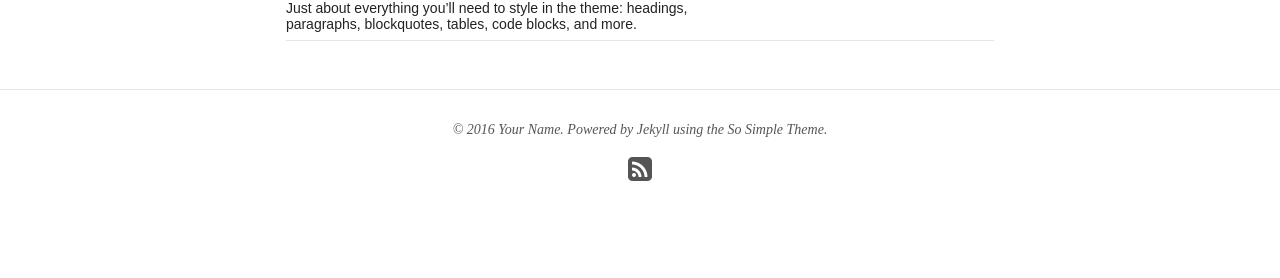
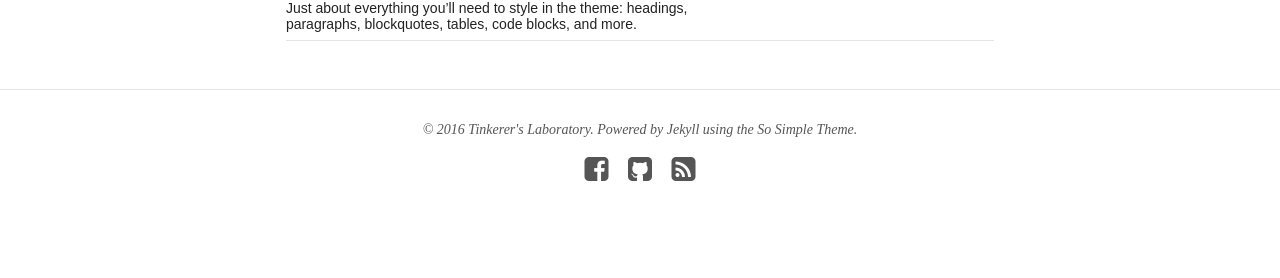
Before and after one commit to vikrant7/tinkerers-laboratory.github.io, a Jekyll site: the page built from index.html, in a window 1280 px wide. Shown: the part 1293-1571 px from the top of the page. Built offline with Jekyll 4.4.1, drawn with Linux system fonts in a browser that asks for light colours; nearby versions of some CDN libraries.

Commit message:
Update _config.yml
Changed site owner social network details

```diff
--- a/_config.yml
+++ b/_config.yml
@@ -36,13 +36,13 @@ exclude: ["lib", "config.rb", "Capfile", "config", "log", "Rakefile", "Rakefile.
 
 # Site owner
 owner:
-  name: Your Name
+  name: Tinkerer's Laboratory
   avatar: bio-photo.jpg
-  email: you@email.com
-  disqus-shortname:
+  email: tinkererslaboratory@gmail.com
+  disqus-shortname: tinkererslab
   twitter: #username
-  facebook: #username
-  github: #username
+  facebook: tinkererIITB
+  github: tinkererslaboratory
   stackexchange: #http://stackoverflow.com/users/123456/username
   linkedin: #username
   instagram: #username
```
